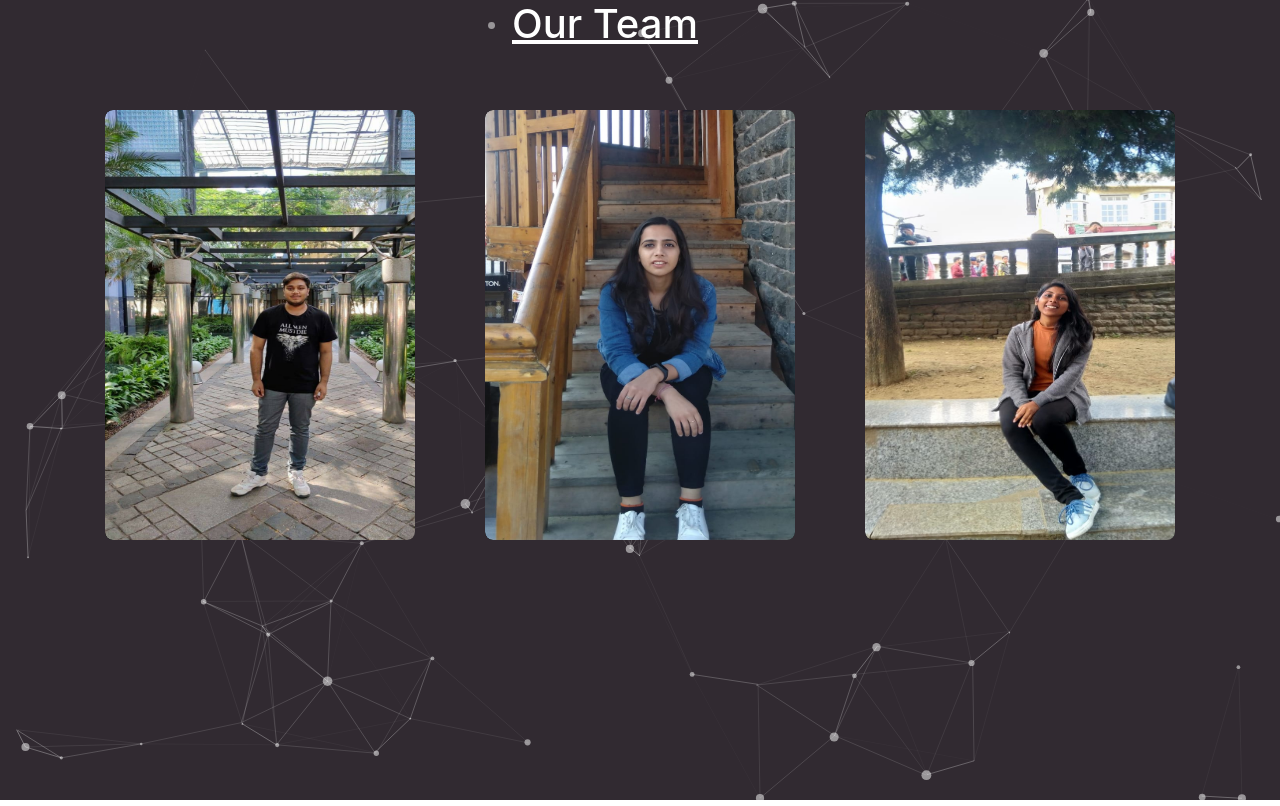
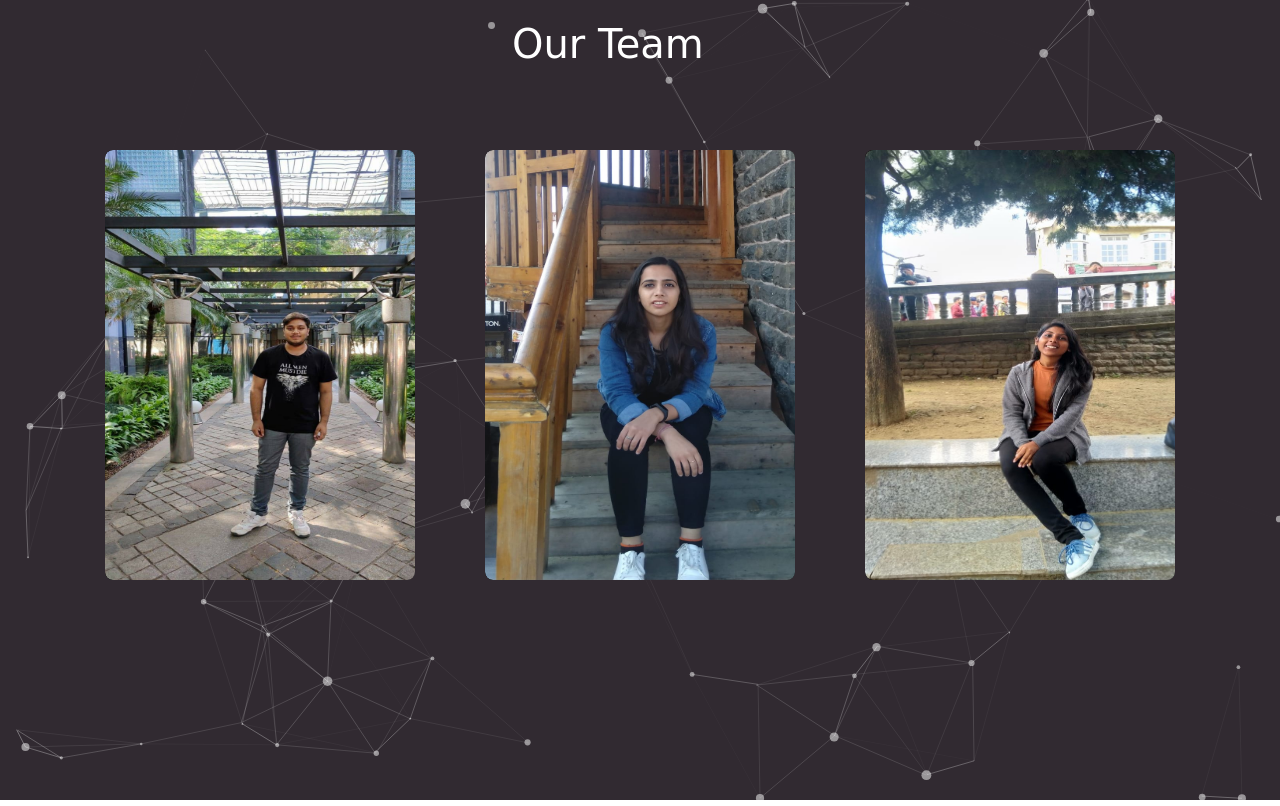
Before and after one commit to Bhavya00/Comida, a PHP site: page /OurTeam.html in a window 1280 px wide. Run offline with PHP 8.4, Linux system fonts and the light colour scheme; some libraries are stand-ins or nearby versions.

Commit message:
Modified OurTeam.css

```diff
--- a/OurTeam.css
+++ b/OurTeam.css
@@ -19,15 +19,17 @@ body{
 }
 h1 {
     position: absolute;
-    left: 40%;
-    font-size: 50px;
+     left: 40%;
     font-weight: bold;
     color: white;
-    text-decoration: underline;
+    padding-top: 20px;
+    font-family:  'Satisfy', cursive;
+
+
 
 }
 .cards {
-    padding-top: 90px;
+    padding-top: 130px;
 }
 
 .single_box{
```
